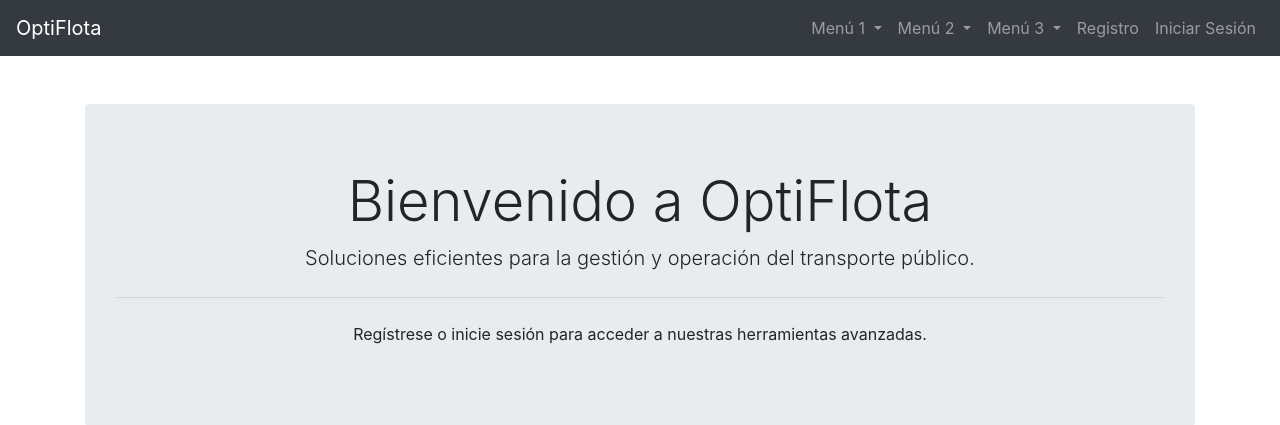
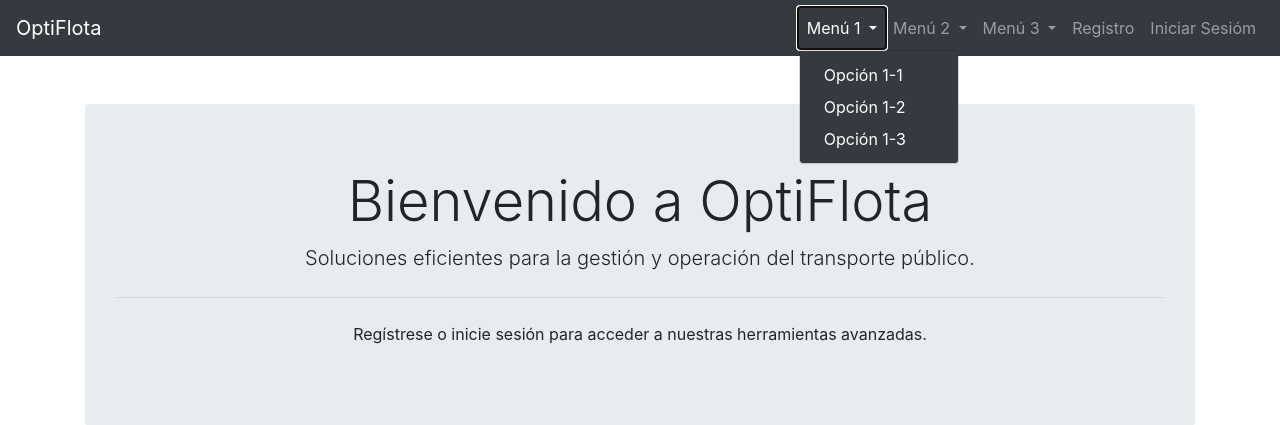
Before and after one commit to ramoncorquiz1997/sistemaControlTransporte, a Flask app: page / in a window 1280 px wide, after a click on "Menú 1". Shown: the top 425 px of the page. Run offline with Flask 3, Linux system fonts and the light colour scheme; some libraries are stand-ins or nearby versions.

Commit message:
cambio a los menus como estan funcionando ahorita en el topmenu

```diff
--- a/templates/topmenu_template.html
+++ b/templates/topmenu_template.html
@@ -24,10 +24,14 @@
         .dropdown-menu {
             left: 0 !important;
             right: auto !important;
-            margin-left: 0; /* Asegura que los menús se alineen a la izquierda */
         }
         .navbar-nav .dropdown:hover>.dropdown-menu {
             display: block;
+        }
+        /* Para asegurar que los submenús estén alineados a la izquierda */
+        .dropdown-menu[data-bs-popper] {
+            left: 0 !important;
+            right: auto !important;
         }
     </style>
 </head>
@@ -40,7 +44,7 @@
     <div class="collapse navbar-collapse" id="navbarNav">
         <ul class="navbar-nav ml-auto">
             <li class="nav-item dropdown">
-                <a class="nav-link dropdown-toggle" href="#" id="menu1" role="button" aria-haspopup="true" aria-expanded="false">
+                <a class="nav-link dropdown-toggle" href="#" id="menu1" role="button" data-toggle="dropdown" aria-haspopup="true" aria-expanded="false">
                     Menú 1
                 </a>
                 <div class="dropdown-menu" aria-labelledby="menu1">
@@ -50,7 +54,7 @@
                 </div>
             </li>
             <li class="nav-item dropdown">
-                <a class="nav-link dropdown-toggle" href="#" id="menu2" role="button" aria-haspopup="true" aria-expanded="false">
+                <a class="nav-link dropdown-toggle" href="#" id="menu2" role="button" data-toggle="dropdown" aria-haspopup="true" aria-expanded="false">
                     Menú 2
                 </a>
                 <div class="dropdown-menu" aria-labelledby="menu2">
@@ -60,7 +64,7 @@
                 </div>
             </li>
             <li class="nav-item dropdown">
-                <a class="nav-link dropdown-toggle" href="#" id="menu3" role="button" aria-haspopup="true" aria-expanded="false">
+                <a class="nav-link dropdown-toggle" href="#" id="menu3" role="button" data-toggle="dropdown" aria-haspopup="true" aria-expanded="false">
                     Menú 3
                 </a>
                 <div class="dropdown-menu" aria-labelledby="menu3">
@@ -81,7 +85,7 @@
                     <a class="nav-link" href="{{ url_for('auth_routes.register') }}">Registro</a>
                 </li>
                 <li class="nav-item">
-                    <a class="nav-link" href="{{ url_for('auth_routes.login') }}">Iniciar Sesión</a>
+                    <a class="nav-link" href="{{ url_for('auth_routes.login') }}">Iniciar Sesióm</a>
                 </li>
             {% endif %}
         </ul>
```
